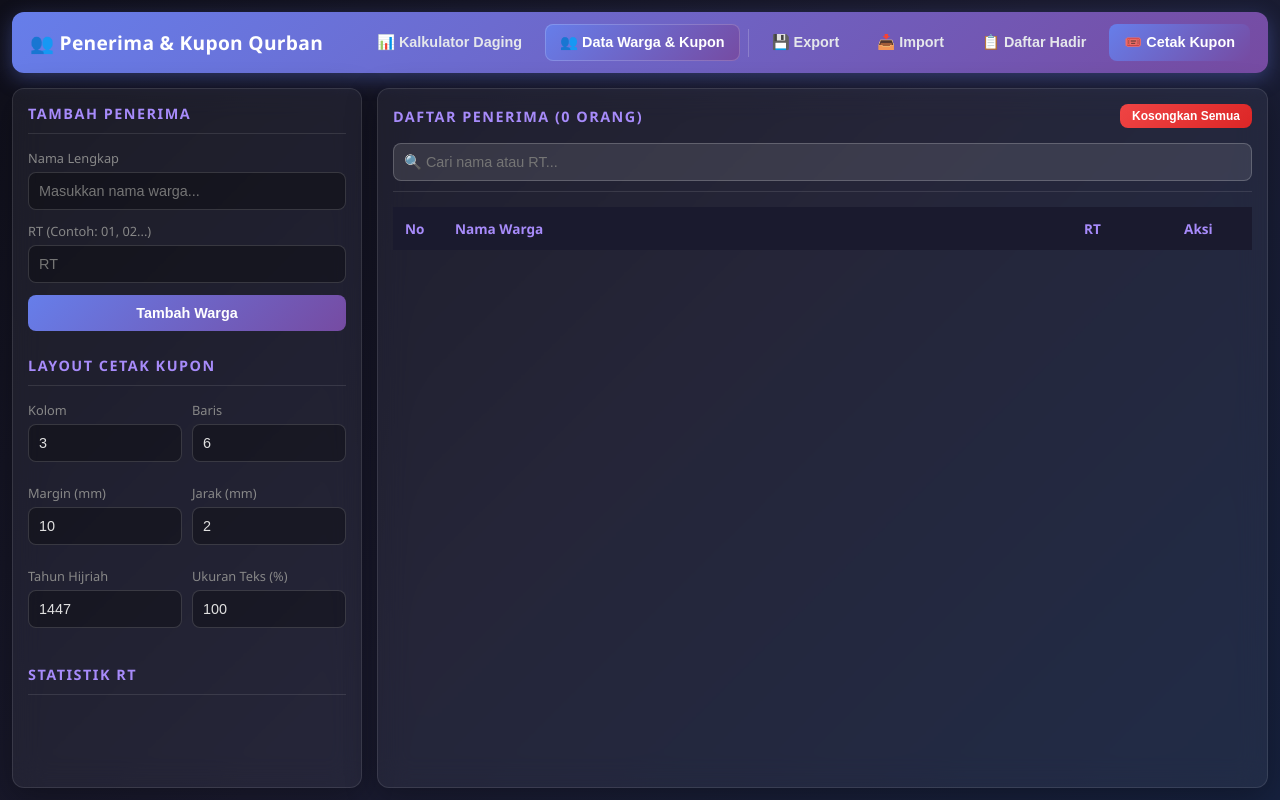
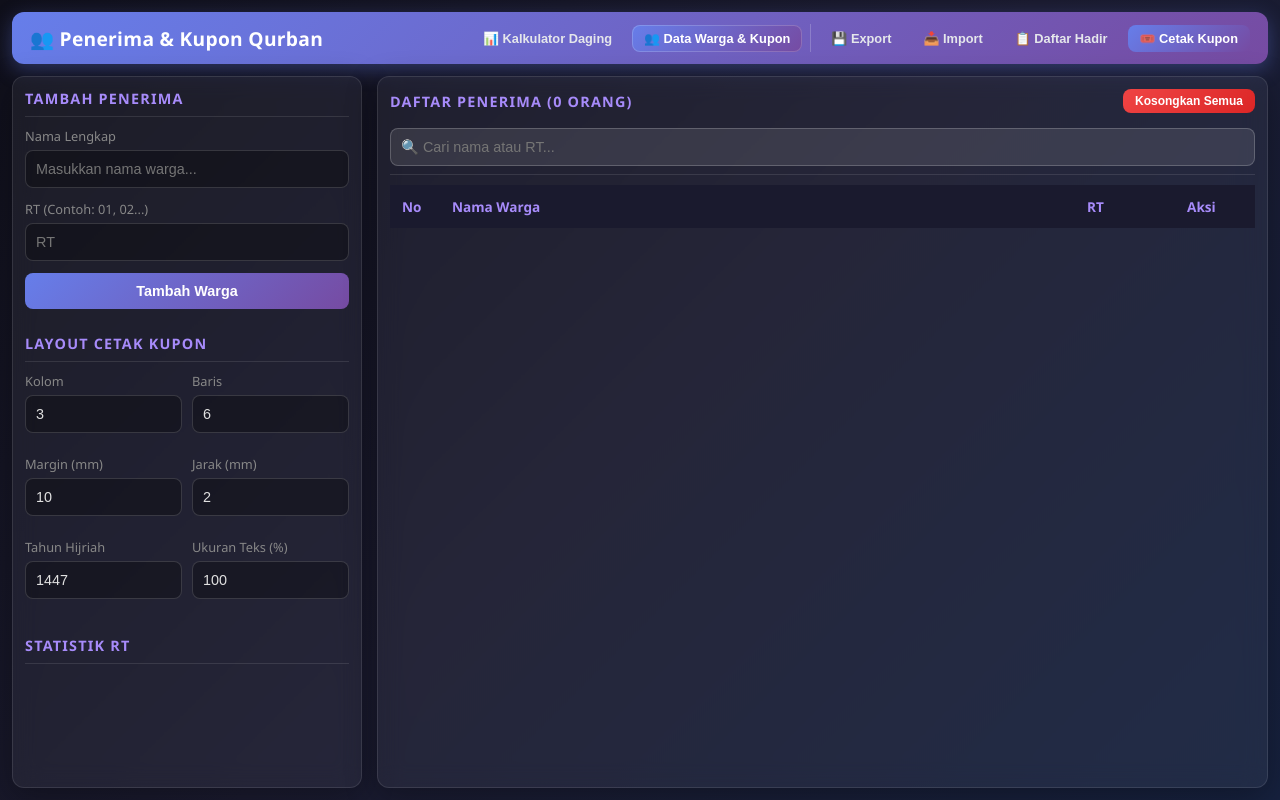
Before and after one commit to asepbudi2909-bot/qurban_app, a plain HTML site: page warga.html in a window 1280 px wide. Drawn offline with Linux system fonts and the light colour scheme.

Commit message:
Seragamkan tampilan antar halaman via CSS bersama (#5)
- Ekstrak CSS bersama ke assets/style.css: header, navigasi, panel,
  tombol (.btn/.btn-lg/.btn-danger), input, tabel, statistik, scrollbar
- tabel: th sticky buram #1a1a2e di kedua halaman (sebelumnya tblak berbeda:
  ungu transparan di kalkulator, gelap di warga)
- ukuran panel, radius, blur, bayangan, dan jarak antar-elemen kini identik
- halaman hanya menyimpan style spesifiknya; tombol form warga memakai .btn-lg

Co-authored-by: Vibe Nuage Agent <vibe@mistral.ai>
Co-authored-by: asepbudi2909-bot <asepbudi2909-bot@users.noreply.github.com>

```diff
--- /dev/null
+++ b/assets/style.css
@@ -0,0 +1,114 @@
+/* ===== Style bersama antar halaman ===== */
+
+* { margin:0; padding:0; box-sizing:border-box; }
+
+body {
+  font-family: 'Segoe UI', system-ui, -apple-system, sans-serif;
+  background: linear-gradient(135deg, #0f0f1a 0%, #1a1a2e 50%, #16213e 100%);
+  color: #e0e0e0;
+  min-height: 100vh;
+  display: flex;
+  flex-direction: column;
+  padding: 12px;
+  gap: 12px;
+}
+
+/* Header & navigasi */
+header {
+  background: linear-gradient(135deg, #667eea 0%, #764ba2 100%);
+  padding: 12px 18px;
+  border-radius: 12px;
+  display: flex;
+  justify-content: space-between;
+  align-items: center;
+  gap: 14px;
+  box-shadow: 0 6px 20px rgba(102, 126, 234, 0.35);
+}
+
+header h1 { font-size: 1.2em; color: white; font-weight: 700; letter-spacing: 0.3px; }
+
+.nav-group { display:flex; align-items:center; gap:8px; flex-wrap:wrap; justify-content:flex-end; }
+.nav-divider { width:1px; height:28px; background:rgba(255,255,255,0.2); }
+.btn-nav { padding:7px 12px; font-size:0.8em; border:1px solid rgba(255,255,255,0.22); }
+.btn-nav.active { border-color: rgba(255,255,255,0.55); box-shadow: inset 0 0 0 1px rgba(255,255,255,0.18); }
+.btn-nav.outline { background:transparent; color:#e5e7eb; }
+
+/* Panel */
+.panel {
+  background: rgba(255,255,255,0.05);
+  border: 1px solid rgba(255,255,255,0.1);
+  border-radius: 12px;
+  padding: 12px;
+  display: flex;
+  flex-direction: column;
+  backdrop-filter: blur(12px);
+  box-shadow: 0 8px 32px rgba(0,0,0,0.3);
+}
+
+.panel-header {
+  display: flex;
+  justify-content: space-between;
+  align-items: center;
+  margin-bottom: 10px;
+  padding-bottom: 8px;
+  border-bottom: 1px solid rgba(255,255,255,0.1);
+}
+
+.panel-header h2 { font-size: 0.9em; color: #a78bfa; text-transform: uppercase; letter-spacing: 1.2px; }
+
+/* Tombol */
+.btn {
+  background: linear-gradient(135deg, #667eea, #764ba2);
+  color: white;
+  border: none;
+  padding: 6px 12px;
+  border-radius: 8px;
+  cursor: pointer;
+  font-size: 0.8em;
+  font-weight: 600;
+  transition: all 0.2s;
+}
+
+.btn:hover { transform: translateY(-1px); box-shadow: 0 3px 10px rgba(102, 126, 234, 0.4); }
+.btn-outline { background: transparent; border: 1px solid #667eea; color: #667eea; }
+.btn-danger { background: linear-gradient(135deg, #ef4444, #dc2626); }
+.btn-lg { padding: 10px 15px; font-size: 0.9em; }
+
+/* Input */
+input[type="number"], input[type="text"], select {
+  background: rgba(0,0,0,0.3);
+  border: 1px solid rgba(255,255,255,0.15);
+  color: #e0e0e0;
+  border-radius: 8px;
+}
+
+input:focus { outline: none; border-color: #667eea; box-shadow: 0 0 6px rgba(102, 126, 234, 0.5); }
+
+/* Tabel */
+table { width: 100%; border-collapse: collapse; font-size: 0.85em; }
+th {
+  position: sticky;
+  top: 0;
+  z-index: 1;
+  background: #1a1a2e;
+  color: #a78bfa;
+  padding: 8px 10px;
+  font-weight: 600;
+}
+td { border-bottom: 1px solid rgba(255,255,255,0.05); }
+tr:hover td { background: rgba(255,255,255,0.03); }
+
+/* Statistik */
+.stat, .stat-card {
+  background: rgba(0,0,0,0.2);
+  border: 1px solid rgba(255,255,255,0.05);
+  border-radius: 8px;
+  padding: 8px;
+  text-align: center;
+}
+
+/* Scrollbar */
+.table-wrap::-webkit-scrollbar,
+.table-container::-webkit-scrollbar { width: 5px; }
+.table-wrap::-webkit-scrollbar-thumb,
+.table-container::-webkit-scrollbar-thumb { background: rgba(102, 126, 234, 0.5); border-radius: 3px; }
--- a/warga.html
+++ b/warga.html
@@ -5,39 +5,8 @@
 <meta name="viewport" content="width=device-width, initial-scale=1.0">
 <title>Data Penerima & Kupon Qurban AL-HIKMAH</title>
 <script src="assets/xlsx.full.min.js"></script>
+<link rel="stylesheet" href="assets/style.css">
 <style>
-* { margin:0; padding:0; box-sizing:border-box; }
-
-body {
-  font-family: 'Segoe UI', system-ui, -apple-system, sans-serif;
-  background: linear-gradient(135deg, #0f0f1a 0%, #1a1a2e 50%, #16213e 100%);
-  color: #e0e0e0;
-  min-height: 100vh;
-  display: flex;
-  flex-direction: column;
-  padding: 12px;
-  gap: 15px;
-}
-
-header {
-  background: linear-gradient(135deg, #667eea 0%, #764ba2 100%);
-  padding: 12px 18px;
-  border-radius: 12px;
-  display: flex;
-  justify-content: space-between;
-  align-items: center;
-  gap: 14px;
-  box-shadow: 0 6px 20px rgba(102, 126, 234, 0.35);
-}
-
-header h1 { font-size: 1.2em; color: white; font-weight: 700; letter-spacing: 0.3px; }
-
-.nav-group { display:flex; align-items:center; gap:8px; flex-wrap:wrap; justify-content:flex-end; }
-.nav-divider { width:1px; height:28px; background:rgba(255,255,255,0.2); }
-.btn-nav { padding:7px 12px; font-size:0.8em; border:1px solid rgba(255,255,255,0.22); }
-.btn-nav.active { border-color: rgba(255,255,255,0.55); box-shadow: inset 0 0 0 1px rgba(255,255,255,0.18); }
-.btn-nav.outline { background:transparent; color:#e5e7eb; }
-
 .container {
   display: grid;
   grid-template-columns: 350px 1fr;
@@ -45,69 +14,22 @@ header h1 { font-size: 1.2em; color: white; font-weight: 700; letter-spacing: 0.
   flex: 1;
 }
 
-.panel {
-  background: rgba(255,255,255,0.05);
-  border: 1px solid rgba(255,255,255,0.1);
-  border-radius: 12px;
-  padding: 15px;
-  backdrop-filter: blur(15px);
-  box-shadow: 0 8px 32px rgba(0,0,0,0.3);
-  display: flex;
-  flex-direction: column;
-}
-
-.panel-header {
-  display: flex;
-  justify-content: space-between;
-  align-items: center;
-  margin-bottom: 15px;
-  padding-bottom: 10px;
-  border-bottom: 1px solid rgba(255,255,255,0.1);
-}
-
-.panel-header h2 { font-size: 0.9em; color: #a78bfa; text-transform: uppercase; letter-spacing: 1.5px; }
-
 /* Form Styles */
 .form-group { margin-bottom: 12px; }
 .form-group label { display: block; font-size: 0.8em; color: #888; margin-bottom: 5px; }
 input[type="text"], input[type="number"], select {
   width: 100%;
-  background: rgba(0,0,0,0.3);
-  border: 1px solid rgba(255,255,255,0.15);
-  color: #e0e0e0;
   padding: 10px;
-  border-radius: 8px;
   font-size: 0.9em;
   transition: all 0.3s;
 }
-input:focus { outline: none; border-color: #667eea; box-shadow: 0 0 8px rgba(102,126,234,0.4); }
 
-.btn {
-  background: linear-gradient(135deg, #667eea, #764ba2);
-  color: white;
-  border: none;
-  padding: 10px 15px;
-  border-radius: 8px;
-  cursor: pointer;
-  font-size: 0.9em;
-  font-weight: 600;
-  transition: all 0.2s;
-  display: flex;
-  align-items: center;
-  justify-content: center;
-  gap: 8px;
-}
-
-.btn:hover { transform: translateY(-2px); box-shadow: 0 5px 15px rgba(102, 126, 234, 0.4); }
-.btn-outline { background: transparent; border: 1px solid #667eea; color: #667eea; }
-.btn-danger { background: linear-gradient(135deg, #ef4444, #dc2626); }
+.btn-lg { display: flex; align-items: center; justify-content: center; gap: 8px; }
 
 /* Table Styles */
 .table-container { flex: 1; overflow-y: auto; max-height: 500px; }
-table { width: 100%; border-collapse: collapse; }
-th { position: sticky; top: 0; background: #1a1a2e; color: #a78bfa; padding: 12px; text-align: left; font-size: 0.85em; z-index: 10; }
-td { padding: 10px 12px; border-bottom: 1px solid rgba(255,255,255,0.05); font-size: 0.9em; }
-tr:hover td { background: rgba(255,255,255,0.03); }
+th { padding: 12px; text-align: left; z-index: 10; }
+td { padding: 10px 12px; text-align: left; font-size: 0.9em; }
 
 .badge-rt {
   background: rgba(102, 126, 234, 0.2);
@@ -120,7 +42,7 @@ tr:hover td { background: rgba(255,255,255,0.03); }
 
 /* Stats */
 .stats-grid { display: grid; grid-template-columns: repeat(auto-fill, minmax(100px, 1fr)); gap: 10px; margin-top: 15px; }
-.stat-card { background: rgba(0,0,0,0.2); padding: 10px; border-radius: 8px; text-align: center; border: 1px solid rgba(255,255,255,0.05); }
+.stat-card { padding: 10px; }
 .stat-card .val { display: block; font-size: 1.2em; font-weight: 700; color: #34d399; }
 .stat-card .lbl { font-size: 0.7em; color: #888; text-transform: uppercase; }
 
@@ -291,7 +213,7 @@ tr:hover td { background: rgba(255,255,255,0.03); }
         <label>RT (Contoh: 01, 02...)</label>
         <input type="text" id="rt" placeholder="RT" required>
       </div>
-      <button type="submit" class="btn" style="width:100%; margin-top:10px;">Tambah Warga</button>
+      <button type="submit" class="btn btn-lg" style="width:100%; margin-top:10px;">Tambah Warga</button>
     </form>
 
     <div class="panel-header" style="margin-top:25px;">
@@ -376,7 +298,7 @@ tr:hover td { background: rgba(255,255,255,0.03); }
     </div>
     <div class="custom-alert-body" id="customAlertMessage"></div>
     <div class="custom-alert-foot">
-      <button type="button" class="btn" onclick="closeAlert()">OK</button>
+      <button type="button" class="btn btn-lg" onclick="closeAlert()">OK</button>
     </div>
   </div>
 </div>
```
Also changed, not shown: index.html (+8 -89 lines), 1 other file.
